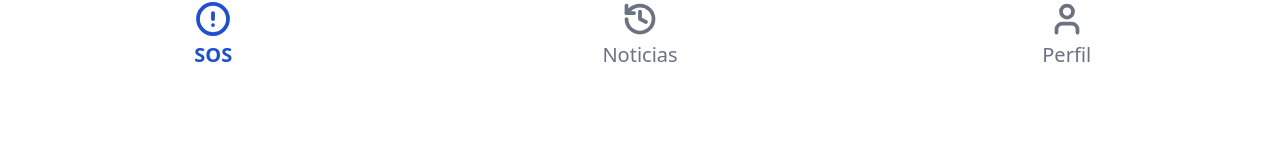
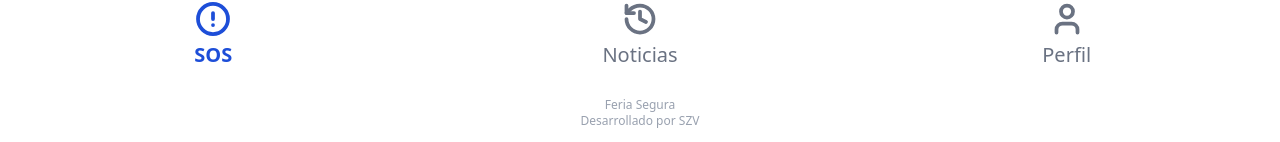
Before and after one commit to sebazv/feria-segura-app, a React (Vite) app: page / in a window 1280 px wide. Shown: the part 719-861 px from the top of the page. Before the commit the page ends 800 px from the top, so only its background shows below. Built offline with nearby package versions, Linux system fonts and the light colour scheme.

Commit message:
feat: add footer with app name and developer credit

```diff
--- a/src/components/Layout.jsx
+++ b/src/components/Layout.jsx
@@ -10,6 +10,11 @@ export default function Layout({ hideNav = false }) {
                 <Outlet />
             </main>
             {!hideNav && <BottomNav />}
+
+            <footer className="py-4 text-center text-xs text-gray-400 dark:text-gray-600 bg-white dark:bg-black">
+                <p>Feria Segura</p>
+                <p>Desarrollado por SZV</p>
+            </footer>
         </div>
     );
 }
```
Also changed, not shown: 1 other file (tests, documents, lock files or other folders).
